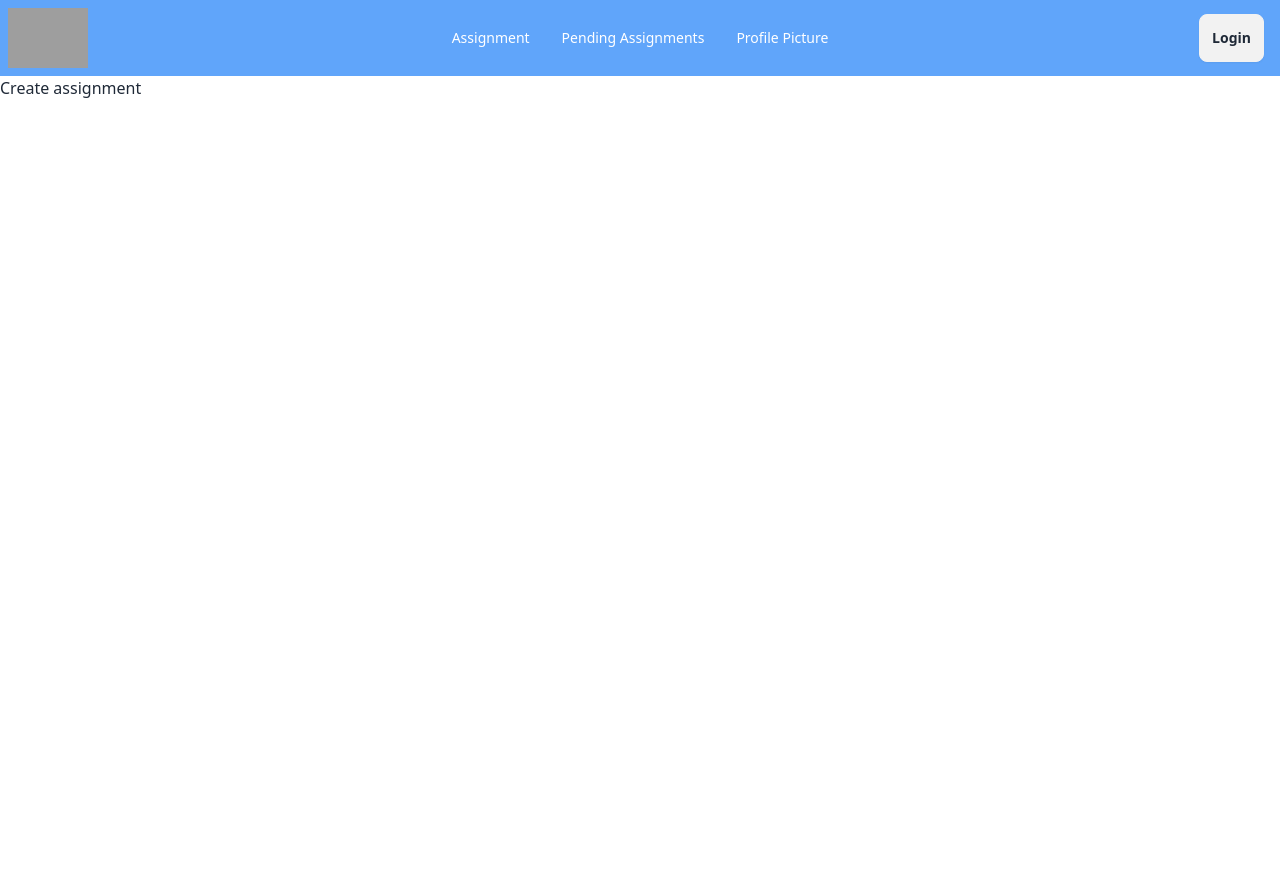
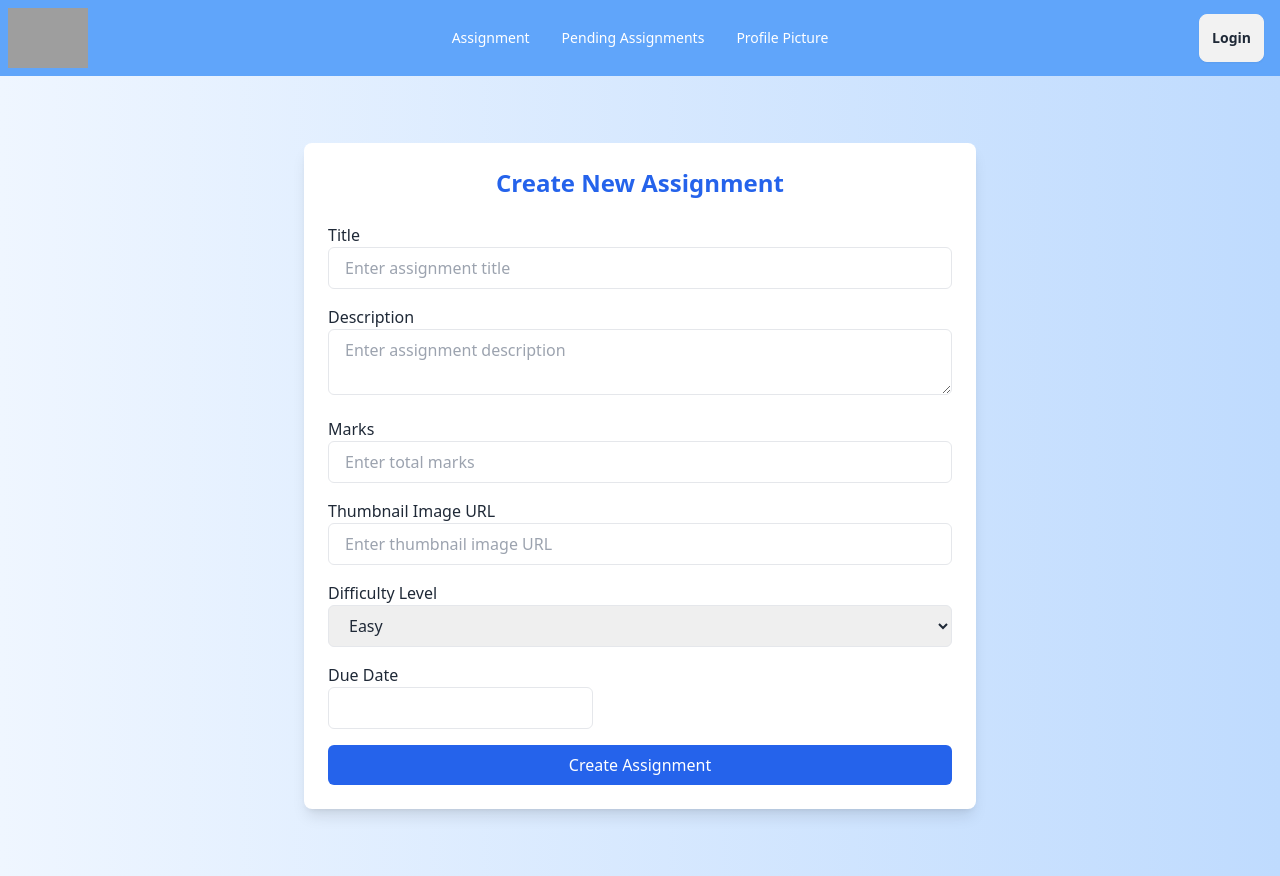
Before and after one commit to Parvej101/study-buddy-client, a React (Vite) app: page /create in a window 1280 px wide. Before the commit the page ends 800 px from the top, so only its background shows below. Built offline with nearby package versions, Linux system fonts and the light colour scheme; no server answers; grey boxes are pictures that could not be loaded.

Commit message:
added create assignment page

```diff
--- a/package.json
+++ b/package.json
@@ -11,11 +11,13 @@
   },
   "dependencies": {
     "aos": "^2.3.4",
+    "date-fns": "^4.1.0",
     "firebase": "^11.1.0",
     "framer-motion": "^11.15.0",
     "localforage": "^1.10.0",
     "match-sorter": "^8.0.0",
     "react": "^18.3.1",
+    "react-datepicker": "^7.5.0",
     "react-dom": "^18.3.1",
     "react-router-dom": "^7.1.0",
     "sort-by": "^1.2.0",
--- /dev/null
+++ b/src/PrivateRoutes.jsx
@@ -0,0 +1,24 @@
+import React from 'react';
+import { useAuth } from './AuthContext';
+import { Navigate,useLocation } from 'react-router-dom';
+
+const PrivateRoutes = ({ children }) => {
+    const { user, loading } = useAuth();
+    const location = useLocation()
+
+    if (loading) {
+        return (
+            <div className="flex justify-center items-center min-h-screen">
+                <span className="loading loading-spinner loading-lg"></span>
+            </div>
+        )
+    }
+    if(!user){
+        return <Navigate to='/login' state={{from: location}} replace></Navigate>
+    }
+    return children;
+
+
+};
+
+export default PrivateRoutes;
--- a/src/router/Pages/CreateAssignment.jsx
+++ b/src/router/Pages/CreateAssignment.jsx
@@ -1,9 +1,130 @@
-import React from 'react';
+import React, { useState } from 'react';
+import DatePicker from "react-datepicker";
+import "react-datepicker/dist/react-datepicker.css";
 
 const CreateAssignment = () => {
+    const [dueDate, setDueDate] =useState(null)
+    const handleSubmit = (e) => {
+        e.preventDefault();
+        const title = e.target.title.value;
+        const description = e.target.description.value;
+        const marks = e.target.marks.value;
+        const thumbnailURL = e.target.thumbnail.value;
+        const difficulty = e.target.difficulty.value;
+        const dueDate = e.target.dueDate.value;
+        console.log("Assignment Details:", title, description, marks, thumbnailURL, difficulty, dueDate);
+
+    }
     return (
-        <div>
-            Create assignment
+        <div className="min-h-screen bg-gradient-to-r from-blue-50 to-blue-200 flex items-center justify-center">
+            <div className="max-w-2xl w-full p-6 bg-white rounded-lg shadow-lg">
+                <h2 className="text-2xl font-bold text-center text-blue-600 mb-6">
+                    Create New Assignment
+                </h2>
+                <form onSubmit={handleSubmit} className="space-y-4">
+                    {/* Title */}
+                    <div>
+                        <label className="block font-medium">
+                            Title
+                        </label>
+                        <input
+                            type="text"
+                            name="title"
+                            id="title"
+                            placeholder="Enter assignment title"
+
+                            className="w-full px-4 py-2 border rounded-md focus:outline-none focus:ring-2 focus:ring-blue-400"
+                            required
+                        />
+                    </div>
+
+                    {/* Description */}
+                    <div>
+                        <label  className="block font-medium">
+                            Description
+                        </label>
+                        <textarea
+                            name="description"
+                            id="description"
+                            placeholder="Enter assignment description"
+
+                            className="w-full px-4 py-2 border rounded-md focus:outline-none focus:ring-2 focus:ring-blue-400"
+                            required
+                        />
+                    </div>
+
+                    {/* Marks */}
+                    <div>
+                        <label  className="block font-medium">
+                            Marks
+                        </label>
+                        <input
+                            type="number"
+                            name="marks"
+                            id="marks"
+                            placeholder="Enter total marks"
+
+                            className="w-full px-4 py-2 border rounded-md focus:outline-none focus:ring-2 focus:ring-blue-400"
+                            required
+                        />
+                    </div>
+
+                    {/* Thumbnail */}
+                    <div>
+                        <label  className="block font-medium">
+                            Thumbnail Image URL
+                        </label>
+                        <input
+                            type="url"
+                            name="thumbnail"
+                            id="thumbnail"
+                            placeholder="Enter thumbnail image URL"
+
+                            className="w-full px-4 py-2 border rounded-md focus:outline-none focus:ring-2 focus:ring-blue-400"
+                            required
+                        />
+                    </div>
+
+                    {/* Difficulty Level */}
+                    <div>
+                        <label  className="block font-medium">
+                            Difficulty Level
+                        </label>
+                        <select
+                            name="difficulty"
+                            id="difficulty"
+
+                            className="w-full px-4 py-2 border rounded-md focus:outline-none focus:ring-2 focus:ring-blue-400"
+                        >
+                            <option value="easy">Easy</option>
+                            <option value="medium">Medium</option>
+                            <option value="hard">Hard</option>
+                        </select>
+                    </div>
+
+                    {/* Due Date */}
+                    <div>
+                        <label  className="block font-medium">
+                            Due Date
+                        </label>
+                        <DatePicker
+                            selected={dueDate}
+                            name='dueDate'
+                            onChange={(date) => setDueDate(date)}
+                            dateFormat="yyyy-MM-dd"
+                            className="w-full px-4 py-2 border rounded-md focus:outline-none focus:ring-2 focus:ring-blue-400"
+                        />
+                    </div>
+
+                    {/* Submit Button */}
+                    <button
+                        type="submit"
+                        className="w-full py-2 text-white bg-blue-600 rounded-md hover:bg-blue-700 focus:outline-none focus:ring-2 focus:ring-blue-400"
+                    >
+                        Create Assignment
+                    </button>
+                </form>
+            </div>
         </div>
     );
 };
--- a/src/router/Pages/Login.jsx
+++ b/src/router/Pages/Login.jsx
@@ -1,18 +1,20 @@
 import React from 'react';
-import { Link, useNavigate } from 'react-router-dom';
+import { Link, useLocation, useNavigate } from 'react-router-dom';
 import { useAuth } from '../../AuthContext';
 import Swal from 'sweetalert2';
 
 const Login = () => {
+    const location = useLocation()
     const {login, googleLogin, user} = useAuth()
     const navigate = useNavigate()
 
-    const handleLogin = (e) =>{
+    const from = location.state?.from?.pathname || "/";
+    const handleLogin = async(e) =>{
         e.preventDefault()
         const email = e.target.email.value;
         const password = e.target.password.value;
         try {
-            const result = login(email, password);
+            const result =await login(email, password);
             if (result) {
               Swal.fire({
                 icon: "success",
@@ -23,8 +25,9 @@ const Login = () => {
               });
 
               setTimeout(() => {
-                navigate("/");
+                navigate(from, { replace: true });
               }, 1500);
+
             }
           } catch (error) {
             Swal.fire({
@@ -37,6 +40,7 @@ const Login = () => {
     }
 
     // Google login
+
     const handleGoogleLogin = async () =>{
         try {
             const user = await googleLogin();
@@ -50,7 +54,7 @@ const Login = () => {
               });
 
               setTimeout(() => {
-                navigate("/");
+                navigate(from, { replace: true });
               }, 1500);
             }
           } catch (error) {
--- a/src/router/Pages/PendingAssignment.jsx
+++ b/src/router/Pages/PendingAssignment.jsx
@@ -2,7 +2,7 @@ import React from 'react';
 
 const PendingAssignment = () => {
     return (
-        <div>
+        <div className='font-bold text-red-600'>
             Your pending assignment
         </div>
     );
--- a/src/router/router.jsx
+++ b/src/router/router.jsx
@@ -7,6 +7,7 @@ import MyAttempted from "./Pages/MyAttempted";
 import Register from "./Pages/Register";
 import Login from "./Pages/Login";
 import ErrorPage from "./Pages/ErrorPage";
+import PrivateRoutes from "../PrivateRoutes";
 
 const router = createBrowserRouter([
   {
@@ -19,7 +20,11 @@ const router = createBrowserRouter([
       },
       {
         path: "/pending",
-            element:<PendingAssignment></PendingAssignment>
+        element: (
+          <PrivateRoutes>
+            <PendingAssignment></PendingAssignment>
+          </PrivateRoutes>
+        ),
       },
       {
         path: "/create",
```
Also changed, not shown: 1 other file (tests, documents, lock files or other folders). Lines whose indentation alone changed are shown as unchanged.
